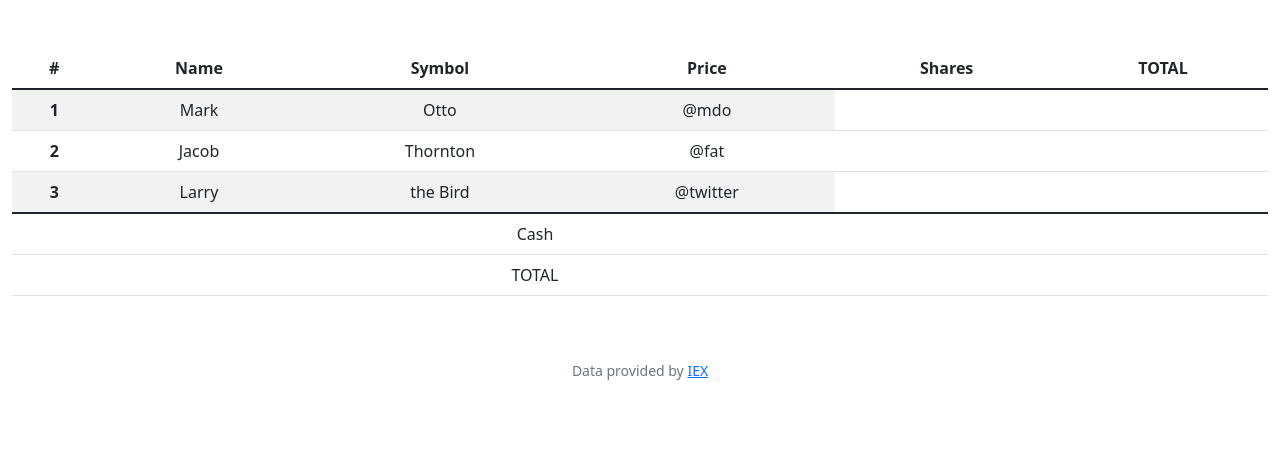
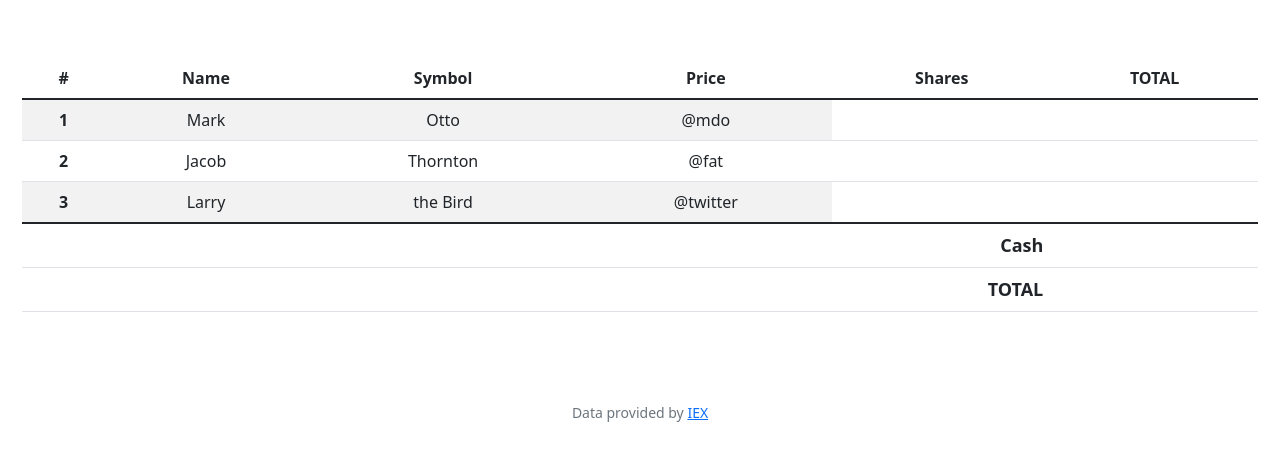
Before and after one commit to rohityellapu/CS50x, a Flask app: page / in a window 1280 px wide. Shown: the part 76-537 px from the top of the page. Run offline with Flask 2, Linux system fonts and the light colour scheme; a user stored in the database is signed in; some libraries are stand-ins or nearby versions.

Commit message:
Thu, Dec 1, 2022, 1:38 PM +00:00

```diff
--- a/9.Flask/PSET/finance/app.py
+++ b/9.Flask/PSET/finance/app.py
@@ -43,6 +43,8 @@ def after_request(response):
 @login_required
 def index():
     """Show portfolio of stocks"""
+
+
     return render_template('index.html')
 
 # CREATE TABLE history (id INTEGER PRIMARY KEY, username TEXT NOT NULL, transaction_type TEXT NOT NULL,symbol TEXT NOT NULL, stock_name TEXT NOT NULL,stock_price NUMERIC NOT NULL, no_of_shares NUMERIC NOT NULL, total NUMERIC NOT NULL, transaction_date_time DATETIME);
--- a/9.Flask/PSET/finance/static/styles.css
+++ b/9.Flask/PSET/finance/static/styles.css
@@ -21,6 +21,11 @@ nav .navbar-brand .green
 {
     color: #2e944b;
 }
-/* .table {
-    margin: 10px;
-} */
+.table {
+    padding: 10px;
+}
+tfoot > tr {
+    text-align:right;
+    font-weight:600;
+    font-size:large;
+}
```
